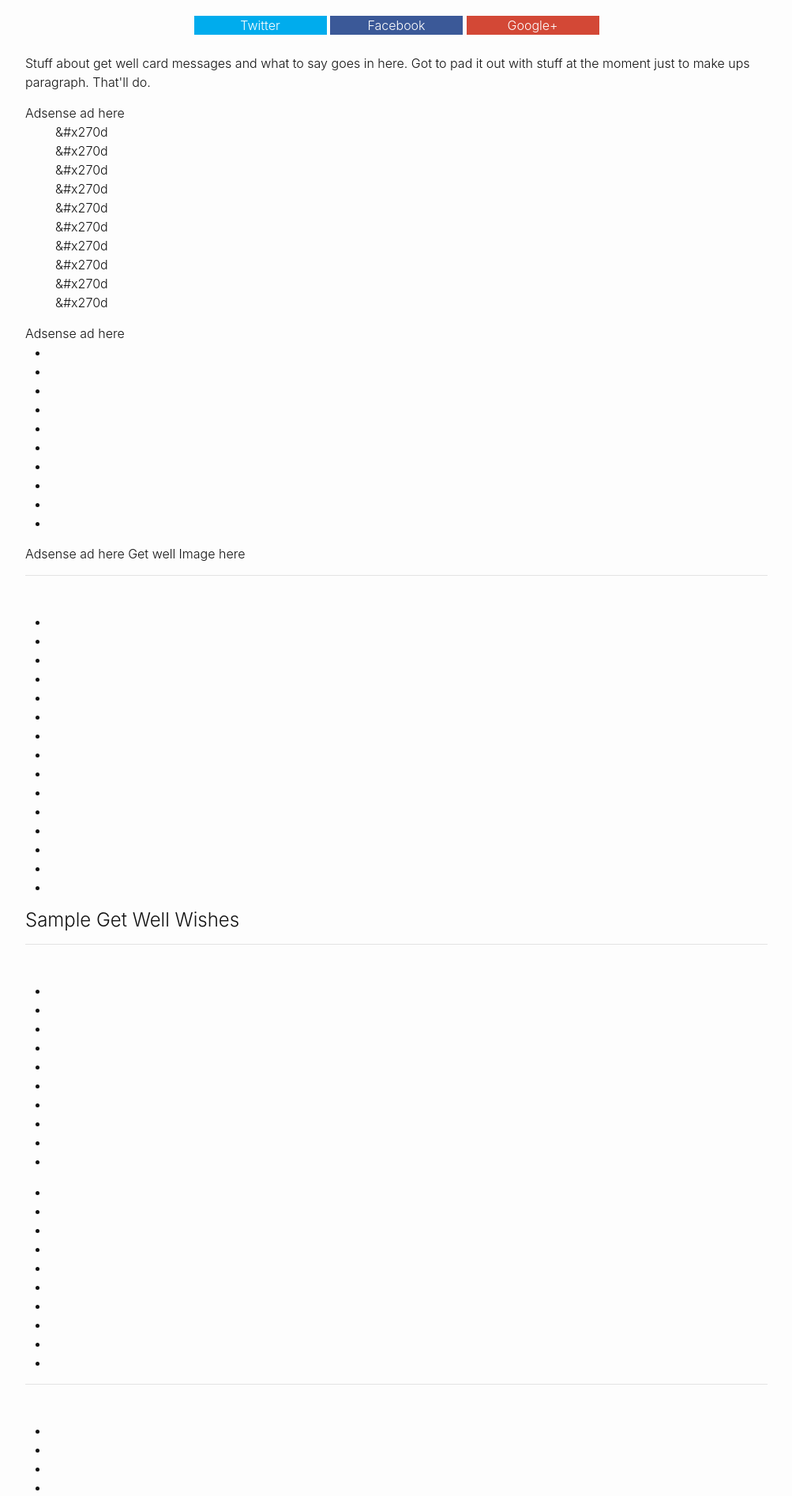
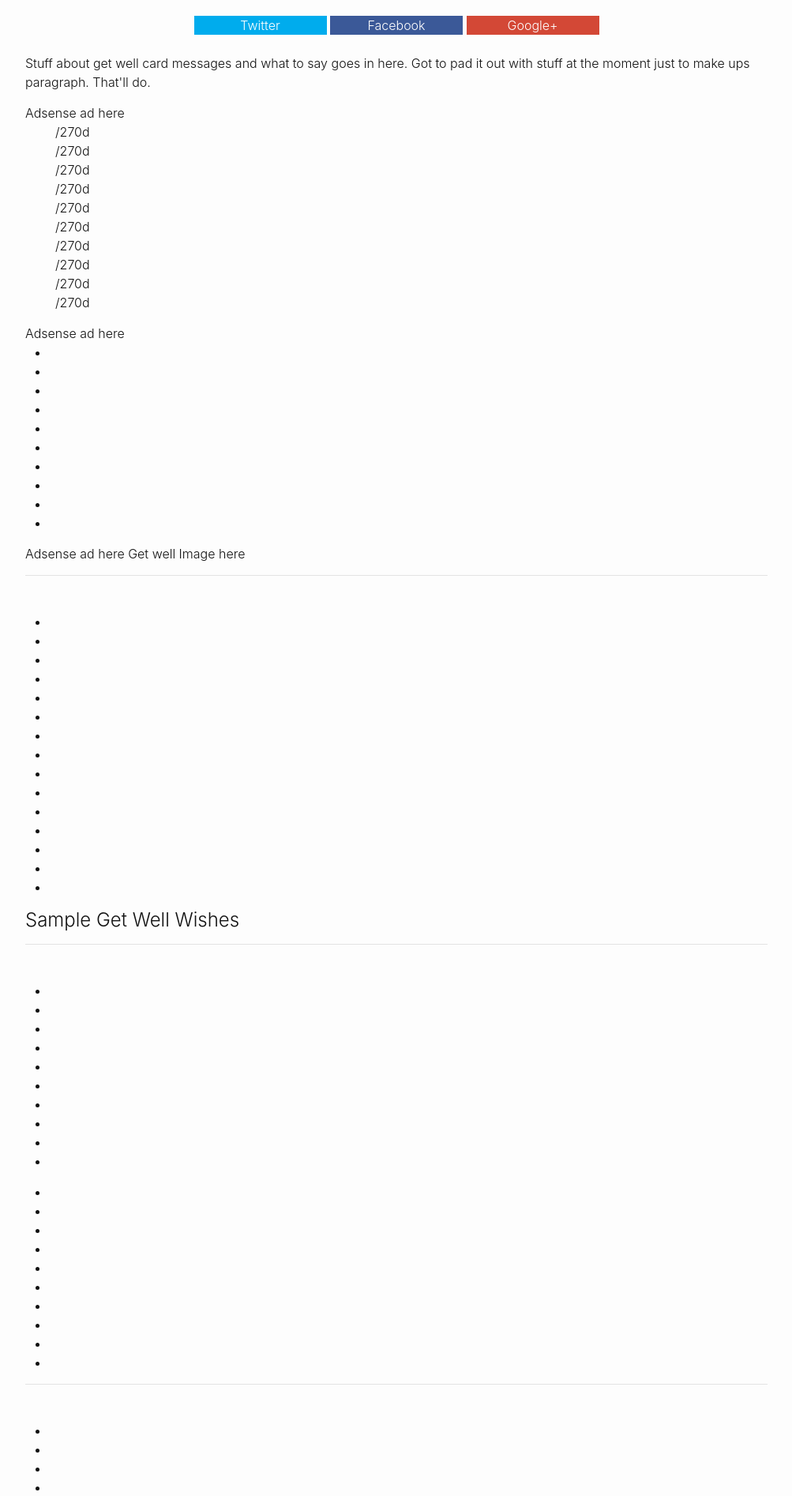
Before and after one commit to andyml123/andyml123.github.io, a Jekyll site: the page index2.html, which Jekyll copies as it is, in a window 1280 px wide. Shown: the part 326-2220 px from the top of the page at 79% size, without its empty margins (138-1141 px from the left). Built offline with Jekyll 4.4.1, drawn with Linux system fonts in a browser that asks for light colours.

Commit message:
Update _layout.scss

```diff
--- a/_sass/_layout.scss
+++ b/_sass/_layout.scss
@@ -437,5 +437,5 @@
     }
 
 ul.heart li:before{
-content:'&#x270d'
+content:'/270d'
 }
```
